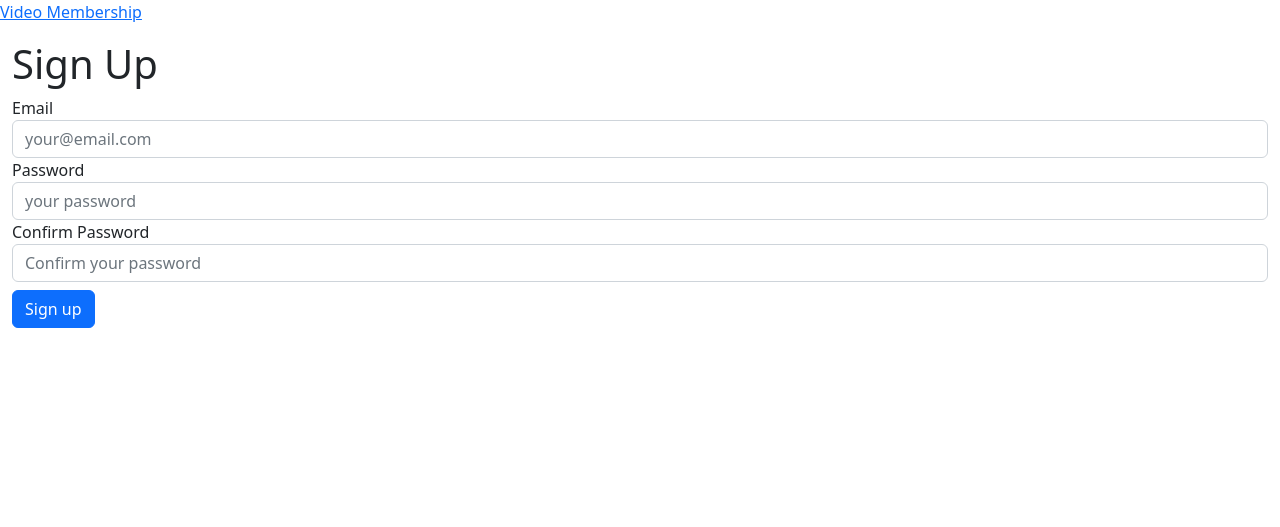
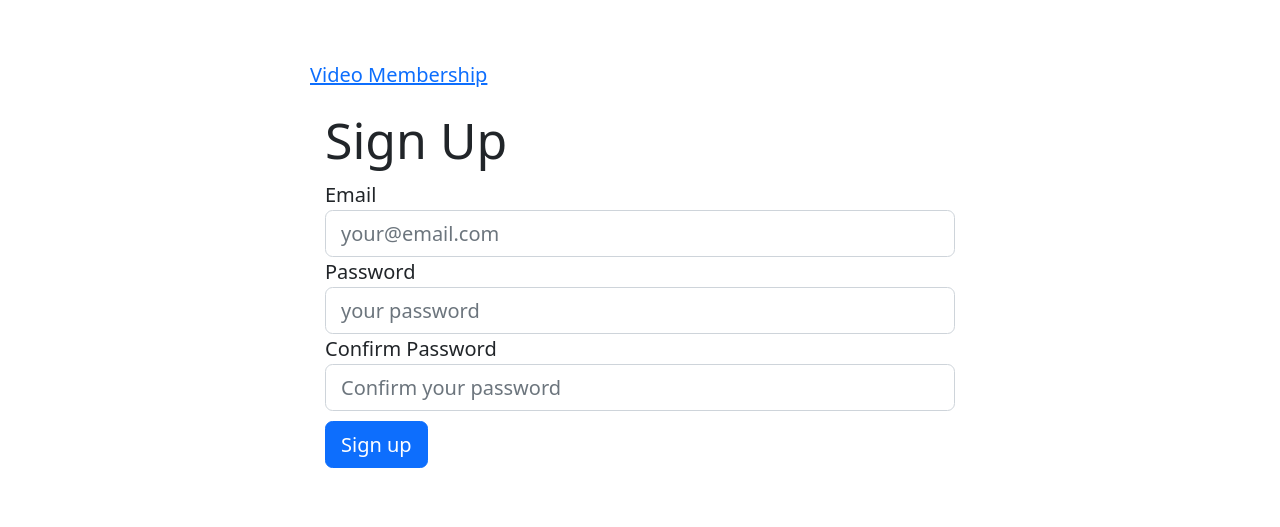
Before and after one commit to Sai-Santhan/video-membership-site, a Python web app: template app/templates/auth/signup.html in a window 1280 px wide. Shown: the top 527 px of the page. Run offline with Jinja, Linux system fonts and the light colour scheme; the template is opened without the code that fills it, so the values that code supplies are empty; some libraries are stand-ins or nearby versions.

Commit message:
Added '100 Bytes of CSS to look great everywhere'.

```diff
--- a/app/templates/base.html
+++ b/app/templates/base.html
@@ -12,6 +12,15 @@
             integrity="sha384-gH2yIJqKdNHPEq0n4Mqa/HGKIhSkIHeL5AyhkYV8i59U5AR6csBvApHHNl/vI1Bx"
             crossorigin="anonymous"
     />
+    <style>
+        html {
+            max-width: 70ch;
+            padding: 3em 1em;
+            margin: auto;
+            line-height: 1.75;
+            font-size: 1.25em;
+        }
+    </style>
 
     <title>{% block title %}Video Membership{% endblock %}</title>
 </head>
```
